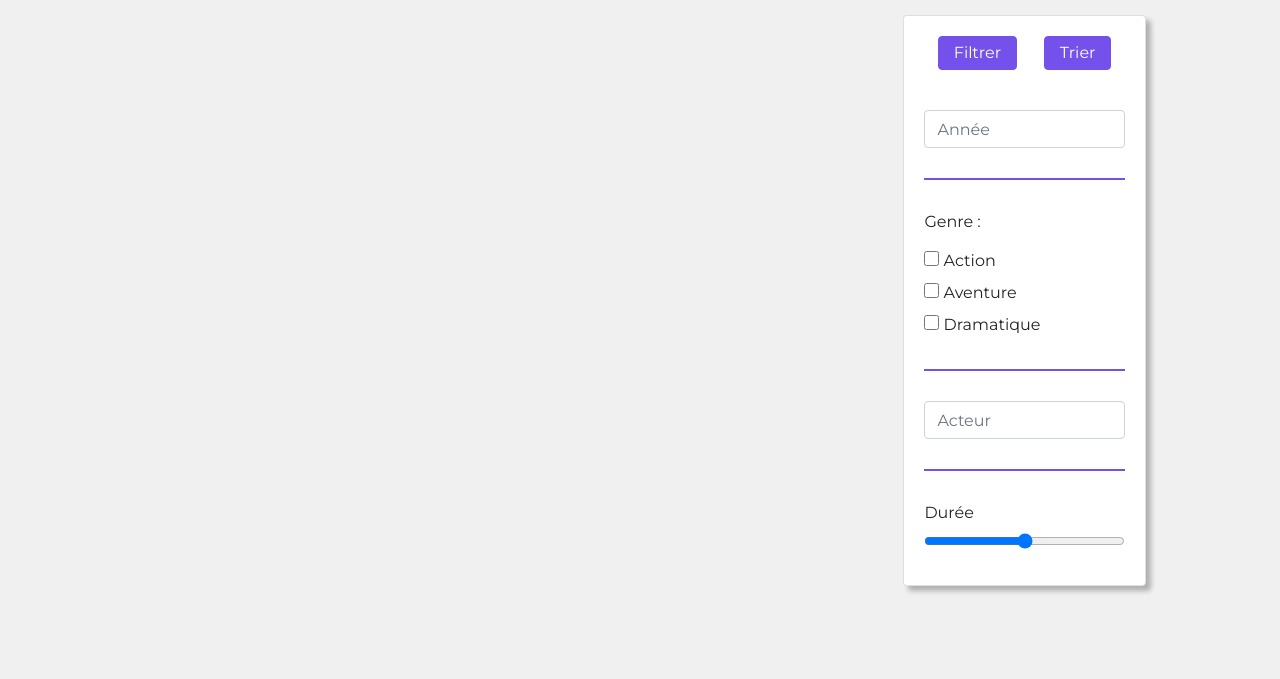
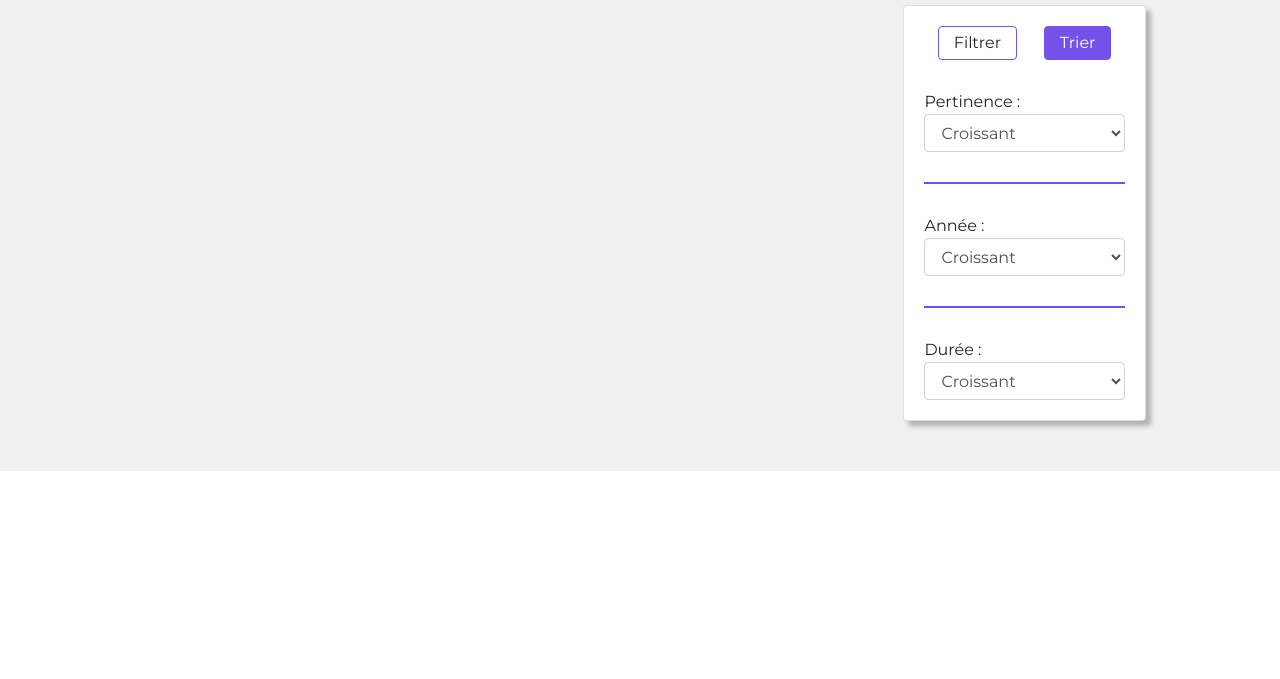
Before and after one commit to vigni/moviesApi, a website built with webpack: page index.html in a window 1280 px wide. Shown: the part 216-895 px from the top of the page. After the commit the page ends 800 px from the top, so only its background shows below. Built offline with nearby package versions, Linux system fonts and the light colour scheme; no server answers.

Commit message:
added switching content between filter and order + some comments in code

```diff
--- a/index.html
+++ b/index.html
@@ -16,9 +16,7 @@
                    <img src="src/img/movie.png" alt="" height="50px" width="50px">
                    <a href="#"><span class="title">Movie Ni</span></a>
                 </div>
-
                 <form class="form-inline">
-
                     <input class="form-control form-control-sm ml-3 w-75" type="text" placeholder="Rechercher un film..." aria-label="Search">
                 </form>
                 <div class="menu">
@@ -41,14 +39,14 @@
                     <div class="card">
                         <div class="card-body">
                             <div class="top">
-                                <button type="button" id="btn-filter" class="btn filter active" onclick="activeFilter()">Filtrer</button>
-                                <button type="button" id="btn-order" class=" btn order" onclick="activeOrder()">Trier</button>
+                                <button type="button" id="btn-filter" class="btn filter " onclick="activeFilter()">Filtrer</button>
+                                <button type="button" id="btn-order" class=" btn order active" onclick="activeOrder()">Trier</button>
                             </div>
-                            <div class="body-filter active">
-                                <div class="year">
+                            <div id="body-filter">
+                                <div class="year section">
                                     <input class="form-control" id="year" placeholder="Année">
                                 </div>
-                                <div class="kind">
+                                <div class="kind section">
                                     <span class="title">Genre :</span>
                                     <div class="list">
                                         <div>
@@ -71,10 +69,10 @@
                                     </div>
 
                                 </div>
-                                <div class="actor">
+                                <div class="actor section">
                                     <input class="form-control" id="acteur" placeholder="Acteur">
                                 </div>
-                                <div class="during">
+                                <div class="during section">
                                     <form>
                                         <div class="form-group">
                                             <label for="formControlRange">Durée</label>
@@ -83,18 +81,30 @@
                                     </form>
                                 </div>
                             </div>
+                            <div id="body-order" class="active">
+                                <div class="pertinence section">
+                                    <span class="title">Pertinence :</span>
 
+                                    <select class=form-control>
+                                        <option value=un>Croissant</option>
+                                        <option value=deux>Décroissant</option>
+                                    </select>
+                                </div>
+                                <div class="year section">
+                                    <span class="title">Année :</span>
 
+                                    <select class=form-control>
+                                        <option value=un>Croissant</option>
+                                        <option value=deux>Décroissant</option>
+                                    </select>
+                                </div>
+                                <div class="during section">
+                                    <span class="title">Durée :</span>
 
-                            <div class="body-order">
-                                <div class="pertinence">
-                                    <span>Pertinence</span>
-                                </div>
-                                <div class="year">
-                                    <span>Année</span>
-                                </div>
-                                <div class="during">
-                                    <span>Durée</span>
+                                    <select class=form-control>
+                                        <option value=un>Croissant</option>
+                                        <option value=deux>Décroissant</option>
+                                    </select>
                                 </div>
                             </div>
                         </div>
--- a/package.json
+++ b/package.json
@@ -54,6 +54,7 @@
     "dateformat": "^3.0.3",
     "jquery": "^3.4.1",
     "material-design-icons": "^3.0.1",
-    "rater-js": "^1.0.1"
+    "popper.js": "^1.16.0",
+    "starrr": "^2.0.4"
   }
 }
--- a/src/js/index.js
+++ b/src/js/index.js
@@ -1,4 +1,9 @@
 import axios from "axios";
+
+// import {$,jQuery} from 'jquery';
+// window.$ = $;
+// window.jQuery = jQuery;
+
 import "../scss/main.scss";
 import {directive} from "@babel/types";
 
@@ -6,6 +11,7 @@ import {directive} from "@babel/types";
 // import getLatestMovies from "./services/searchApi";
 import getOneMovie from "./services/searchApi";
 import getLatestMovies from "./services/searchApi";
+
 
 
 
@@ -29,13 +35,12 @@ recentMovies("", results => {
             html += '<div class="card">';
                 html += '<div class="row no-gutters">';
                     html += '<div class="col-md-4">';
-                        html += '<img width="100px" height="200px" id="picture" src="' + 'https://image.tmdb.org/t/p/original/' + element.poster_path + '" class="card-img">';
+                        html += '<img width="50px" height="150px" id="picture" src="' + 'https://image.tmdb.org/t/p/original/' + element.poster_path + '" class="card-img">';
                     html += '</div>'
                     html += '<div class="col-md-8">'
                         html += '<div class="card-body">';
                             html += '<h5 class="card-title">' + element.title + '</h5>'
                             html += '<p class="card-text"><small class="text-muted">'+ new_date +'</small></p>'
-                            html += '<div id="rater"></div>'
                             html += '<div class="button-section"> <button type="button" class="btn">Voir plus</button></div>'
                             html += '</div>'
                     html += '</div>'
@@ -48,33 +53,27 @@ recentMovies("", results => {
     document.getElementById("articles").innerHTML = generateTree();
 })
 
-var rater = require("rater-js");
 
-var  myRater  = rater({ element : document.querySelector("#rater"),rateCallback : function rateCallback(rating){
-    monRater.setRating(notation);
-    monRater.désactiver();
-}}) ;
+// Lors du clique sur le bouton filter ou trier
+document.getElementById("btn-filter").onclick = function() {activeFilter()};
+document.getElementById("btn-order").onclick = function() {activeOrder()};
+
+// Ajoute la classe active au contenue "filter" et bouton "filter" et enleve active à ceux de "order"
+function activeFilter() {
+    document.getElementById("btn-filter").classList.add('active');
+    document.getElementById("btn-order").classList.remove('active');
+    document.getElementById("body-filter").classList.add('active');
+    document.getElementById("body-order").classList.remove('active');
+}
+// Ajoute la classe active au contenue "order" et bouton "order" et enleve active à ceux de "filter"
+
+function activeOrder() {
+    document.getElementById("btn-filter").classList.remove('active');
+    document.getElementById("btn-order").classList.add('active');
+    document.getElementById("body-filter").classList.remove('active');
+    document.getElementById("body-order").classList.add('active');
+}
 
 
 
-
-// const btnorder = document.getElementById("btn-order");
-// const btnfilter = document.getElementById("btn-filter");
-// const bodyorder = document.getElementsByClassName("body-order");
-// const bodyfilter = document.getElementsByClassName("body-filter");
-
-// function activeFilter() {
-//     btnorder.classList.remove('active');
-//     btnfilter.classList.add('active');
-
-//     bodyorder.remove('active');
-//     bodyfilter.classList.add('active');
-// }
-
-// function activeOrder() {
-//     btnfilter.classList.remove('active');
-//     btnorder.classList.add('active');
-//     bodyfilter.classList.remove('active');
-//     bodyorder.add('active');
-
-// }
+// $('.starrr').starrr();
--- a/src/scss/pages/index.scss
+++ b/src/scss/pages/index.scss
@@ -5,6 +5,7 @@ body{
         text-decoration:none;
         color: black;
     }
+    //Menu
     .header{
         width: 100%;
         background-color: $primaryColor;
@@ -15,7 +16,7 @@ body{
             align-items: center;
             height: 80px;
             justify-content: space-between;
-            margin-bottom: 15px;
+            margin-bottom: 5px;
             box-shadow: 0px 5px 5px rgba(0, 0, 0, 0.4);
             .logo-section{
                 margin-left: 50px;
@@ -49,10 +50,11 @@ body{
             }
         }
     }
+    //Contenue des dernier films(home)
     .home-container{
         display: flex;
         justify-content: center;
-        height: 100vh;
+        height: 100%;
 
         background-color: rgb(240, 240, 240);
         h1{
@@ -65,12 +67,15 @@ body{
                 width: 100%;
                 display: flex;
                 justify-content: flex-end;
-            }
+
                 .btn{
                     background-color: $primaryColor;
                     color: white;
                 }
+            }
         }
+
+        //options filtre et trie
         #options{
             display: flex;
             justify-content: flex-end;
@@ -98,52 +103,68 @@ body{
                     color: white;
                 }
             }
-            .body-filter{
+
+            // section filtre
+            #body-filter{
                 width: 100%;
                 height: 100%;
                 display: none;
+                opacity: 0;
+                transition: 1s ease-in-out;
                 &.active{
                     display: block;
+                    opacity: 1;
+
                 }
-                .year{
+                .section{
                     padding-top: 20px;
                     border-bottom: solid 2px $primaryColor;
                     padding-bottom: 30px;
                 }
+
                 .kind{
-                    padding-bottom: 30px;
-                    padding-top: 30px;
-                    border-bottom: solid 2px $primaryColor;
-
                     .list{
                         margin-top: 15px;
                         height: 90px;
                         overflow:auto;
 
-
                         input[type=checkbox] {
                             height: 15px;
                             width: 15px;
                         }
-
                     }
-                }
-                .actor{
-                    padding-top: 30px;
-                    padding-bottom: 30px;
-                    border-bottom: solid 2px $primaryColor;
                 }
                 .during{
                     padding-top: 30px;
+                    border-bottom: none;
+                    padding-bottom: 0;
                 }
             }
-            .body-order{
+
+            // section ordre
+            #body-order{
                 width: 100%;
                 height: 100%;
                 display: none;
+                opacity: 0;
+                transition: 1s ease-in-out;
                 &.active{
                     display: block;
+                    opacity: 1;
                 }
+                .section{
+                    margin-top: 30px;
+                    padding-bottom: 30px;
+                    border-bottom: solid 2px $primaryColor;
+                    .title{
+                        margin-bottom: 15px;
+                    }
+                }
+                .during{
+                    border-bottom: none;
+                    padding-bottom: 0;
+                }
+
             }
         }
     }
```
Also changed, not shown: 1 other file.
